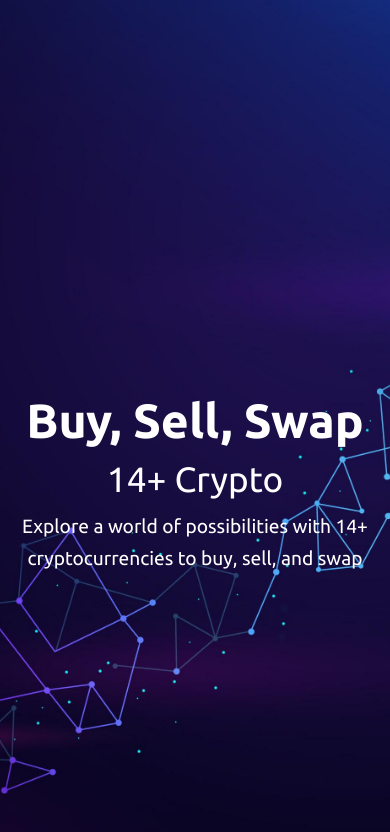
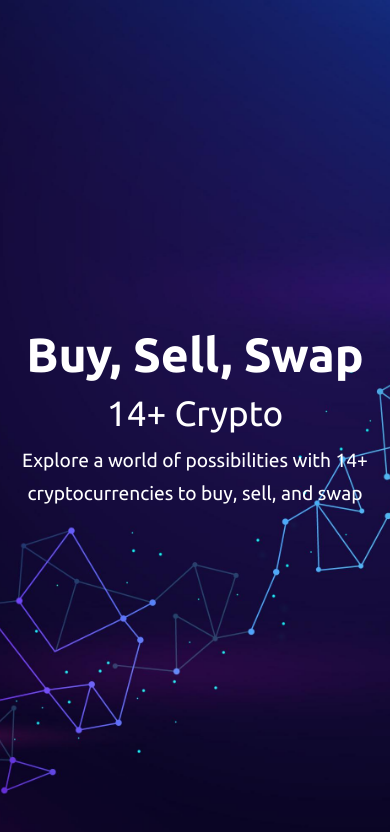
Before and after one commit to Mcdemzy/crypto-app, a React (Vite) app: page / in a window 390 px wide. Shown: the top 832 px of the page. Built offline with nearby package versions, Linux system fonts and the light colour scheme.

Commit message:
Re-editing code

```diff
--- a/src/component/landingpage/LandingPage.tsx
+++ b/src/component/landingpage/LandingPage.tsx
@@ -4,9 +4,6 @@
 import Shield from "../../assets/security.png";
 import Bitcoin from "../../assets/bitcoin.png";
 
-// import { Link } from "react-router-dom";
-
-// import Swiper core and required modules
 import { Pagination } from "swiper/modules";
 
 import { Swiper, SwiperSlide } from "swiper/react";
--- a/src/index.css
+++ b/src/index.css
@@ -36,13 +36,16 @@ body {
   /* ================== Landing Page ==================  */
 
   .landingpage__slide-one {
-    min-height: 100vh;
+    display: flex;
+    flex-direction: column;
+    justify-content: center;
+    align-items: center;
+    height: 100vh;
     background-image: url(./assets/12893174_5072609.jpg);
     color: var(--text-white);
     background-size: cover;
     background-position: center;
     background-repeat: no-repeat;
-    padding-top: 400px;
   }
 
   .landingpage__slide-one h1 {
@@ -81,33 +84,38 @@ body {
   }
 
   .landingpage__slide-three {
+    display: flex;
+    flex-direction: column;
+    justify-content: center;
+    align-items: center;
     background: var(--text-primary);
     height: 100vh;
-    padding-top: 100px;
-  }
-
-  .landingpage__slide-three img {
-    margin: auto;
   }
 
   .landingpage__slide-three h1 {
+    margin-top: 150px;
+    margin-bottom: 20px;
     font-size: 2.5rem;
     font-weight: 800;
     text-align: center;
-    margin-top: 100px;
-    margin-bottom: 30px;
     line-height: 50px;
   }
 
   .landingpage__slide-three p {
-    font-size: 1.4rem;
+    font-size: 1.2rem;
     text-align: center;
     margin-top: 10px;
     color: var(--text-primary-variant);
   }
 
+  .landingpage__slide-four {
+    display: flex;
+    flex-direction: column;
+    justify-content: center;
+    align-items: center;
+  }
+
   .landingpage__slide-four img {
-    margin: auto;
     margin-top: 50px;
   }
 
@@ -115,7 +123,6 @@ body {
     font-size: 2.5rem;
     font-weight: 800;
     text-align: center;
-    margin-top: 10px;
     line-height: 40px;
     margin-top: 50px;
   }
@@ -126,6 +133,7 @@ body {
     margin-top: 20px;
     color: var(--text-gray-variant);
     margin-bottom: 80px;
+    line-height: 24px;
   }
 
   .landingpage__slide-four button {
```
